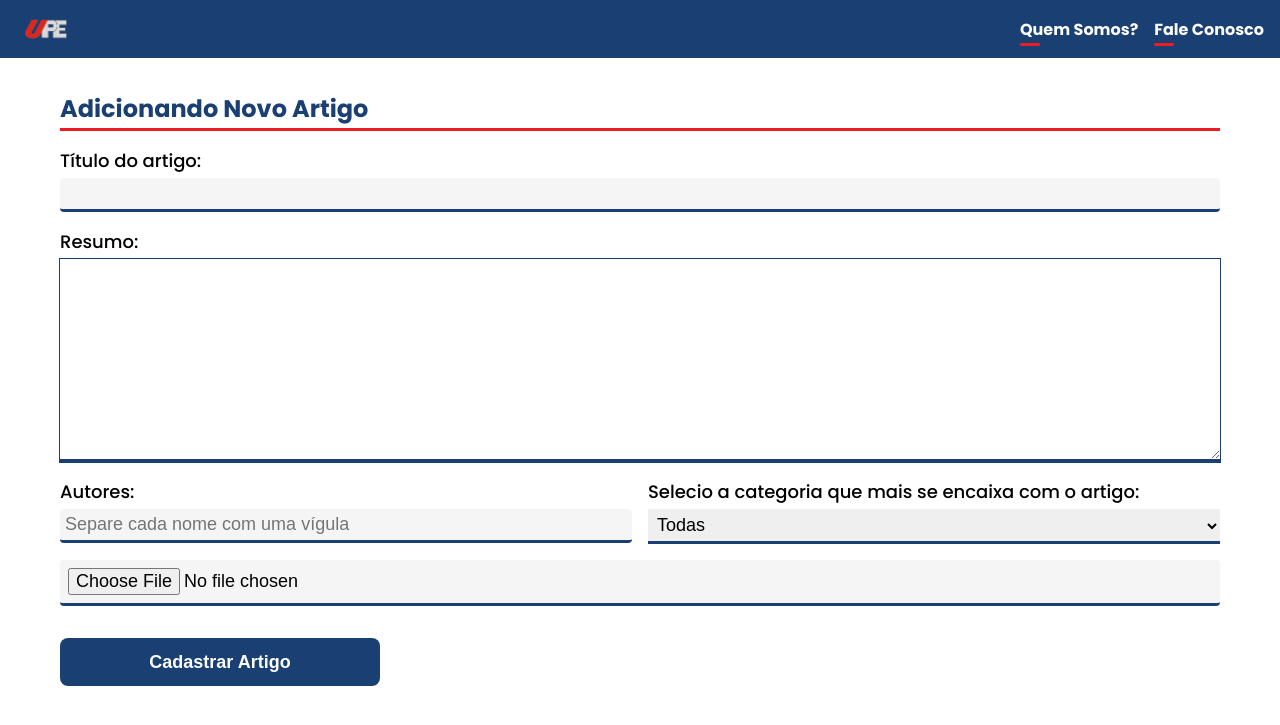
After one commit to AndreDutraDEV/site-pesquisacientifica-UPE, a PHP site: page /FREELANCERS/pages/adminPage.php in a window 1280 px wide. The commit adds this page. Shown: the top 725 px of the page. Run offline with PHP 8.4, Linux system fonts and the light colour scheme; data that the repository does not hold is empty.

Commit message:
feat: IMplementação da pagina de cadastro junto com melhoerias no estilo e algumas correções

```diff
--- a/assets/css/style.css
+++ b/assets/css/style.css
@@ -113,6 +113,10 @@ label {
 
 /* Reusables Class */
 
+select {
+    font-size: 18px;
+}
+
 .detail_text {
     font-weight: 700;
 }
@@ -196,6 +200,21 @@ label {
 
 .form_input:focus {
     outline: 1px solid var(--primary-color);
+    border-bottom-color: var(--accent-color);
+}
+
+.form_area {
+    border: none;
+    outline: none;
+    border: none;
+    border-bottom: 3px solid var(--primary-color);
+    padding: 5px;
+    outline: 1px solid var(--primary-color);
+    font-size: 16px;
+}
+
+.form_area:focus {
+    outline: 1px solid var(--accent-color);
     border-bottom-color: var(--accent-color);
 }
 
@@ -359,7 +378,7 @@ nav {
 .item_showcase {
     width: 100%;
     height: 100%;
-    /* min-width: 280px; */
+    min-width: 300px;
     max-width: 320px;
     padding: 0.8rem;
     display: flex;
@@ -404,7 +423,7 @@ nav {
     max-height: 6em;
 }
 
-.view_item_btn {
+.btn_primary {
     width: 100%;
     max-width: 320px;
     height: 48px;
@@ -463,3 +482,48 @@ nav {
     object-fit: contain;
     border-radius: var(--radius-2);
 }
+
+/* Pag of register new Article */
+
+.article_form_reg {
+    width: 100%;
+    display: grid;
+    grid-template-columns: 1fr 1fr;
+    gap: 16px;
+    grid-template-areas:
+        "title title"
+        "resum resum"
+        "authors categ"
+        "file file"
+        "btn btn"
+        ;
+}
+
+.title {
+    grid-area: title;
+    grid-column: span 2; /* Ocupa as duas colunas disponíveis */
+}
+
+.resum {
+    grid-area: resum;
+    grid-column: span 2; /* Ocupa as duas colunas disponíveis */
+}
+
+.file {
+    grid-area: file;
+    grid-column: span 2; /* Ocupa as duas colunas disponíveis */
+}
+
+.file input[type="file"] {
+    width: 100%;
+    padding: 8px;
+    box-sizing: border-box;
+    border: none;
+    outline: none;
+    border-bottom: 3px solid var(--primary-color);
+}
+
+.file input[type="file"]:focus {
+    outline: 1px solid var(--accent-color);
+    border-bottom-color: var(--accent-color);
+}
--- a/index.php
+++ b/index.php
@@ -48,7 +48,8 @@ $all_data_category = cAjax::getDadosFromTables('category');
 
                                 <div class="form_group">
                                     <label for="categ_filter">Categoria:</label>
-                                    <select type="date" name="categ_filter" id="categ_filter" class="form_input">
+                                    <select name="categ_filter" id="categ_filter" class="form_input">
+                                        <option value="1">Todas</option>
                                         <?php
                                         if (count($all_data_category) > 0) {
                                             foreach ($all_data_category as $key => $value) {
@@ -101,7 +102,7 @@ $all_data_category = cAjax::getDadosFromTables('category');
                                         <h4 class="title_item_list"><?php echo $data_article['title'] ?></h4>
                                         <p><span class="detail_text">Categoria: </span><?php echo $nameCategory ?></h4>
                                         <p class="min_description_item_list"><span class="detail_text">Resumo: </span><?php echo $data_article['resume'] ?></p>
-                                        <a href="pages/viewArticle.php?id=<?php echo $data_article['article_id'] ?>"><button class="view_item_btn">Ver Artigo</button></a>
+                                        <a href="pages/viewArticle.php?id=<?php echo $data_article['article_id'] ?>"><button class="btn_primary">Ver Artigo</button></a>
                                     </div>
                                 </div>
 
--- /dev/null
+++ b/pages/adminPage.php
@@ -0,0 +1,90 @@
+<?php
+
+require '../config/cAjax.php';
+
+$all_data_category = cAjax::getDadosFromTables('category');
+
+function base64ParaUrlImg($base64_string)
+{
+    $info = getimagesizefromstring(base64_decode($base64_string));
+    $mime_type = $info['mime'];
+
+    $base64_com_extensao = "data:{$mime_type};base64,{$base64_string}";
+
+    return $base64_com_extensao;
+}
+
+?>
+<!DOCTYPE html>
+<html lang="pt-br">
+
+<head>
+    <meta charset="UTF-8">
+    <meta name="viewport" content="width=device-width, initial-scale=1.0">
+    <title>Home | Pesquisa de Artigos | UPE Surubim</title>
+    <!-- Importação de estilos -->
+    <link rel="stylesheet" href="../assets/css/style.css">
+</head>
+
+<body>
+    <header>
+        <img src="../assets/images/logoUpeSemBack.png" alt="header_logo" class="logo-min">
+        <nav>
+            <ul class="nav_menu">
+                <li><a href="" class="link_nav_menu">Quem Somos?</a></li>
+                <li><a href="" class="link_nav_menu">Fale Conosco</a></li>
+            </ul>
+        </nav>
+    </header>
+    <main>
+        <section class="register_article_section">
+            <h3>Adicionando Novo Artigo</h3>
+            <div class="register_article_container">
+                <form action="" class="article_form_reg">
+                    <div class="form_group title">
+                        <label for="article_title_reg">Título do artigo:</label>
+                        <input type="text" id="article_title_reg" name="article_title_reg" class="form_input">
+                    </div>
+                    <div class="form_group resum">
+                        <label for="">Resumo:</label>
+                        <textarea name="resume_article_reg" id="resume_article_reg" cols="30" rows="10" class="form_area"></textarea>
+                    </div>
+                    <div class="form_group authors">
+                        <label for="authors_article_reg">Autores:</label>
+                        <input type="text" id="authors_article_reg" name="authors_article_reg" class="form_input" placeholder="Separe cada nome com uma vígula">
+                    </div>
+                    <div class="form_group categ">
+                        <label for="categ_article_reg">Selecio a categoria que mais se encaixa com o artigo:</label>
+                        <select type="date" name="categ_article_reg" id="categ_article_reg" class="form_input">
+                            <option value="1">Todas</option>
+                            <?php
+                            if (count($all_data_category) > 0) {
+                                foreach ($all_data_category as $key => $value) {
+                                    echo '<option value="' . $value['id'] . '">' . $value['name'] . '</option>';
+                                }
+                            }
+                            ?>
+                        </select>
+                    </div>
+                    <div class="form_group file">
+                        <input type="file" class="input_file_article_reg">
+                    </div>
+                    <button class="btn_primary btn">Cadastrar Artigo</button>
+                </form>
+            </div>
+        </section>
+    </main>
+
+    <script src="../assets/js/main.js"></script>
+
+    <script>
+        function openPDF(pdfUrl) {
+            window.open(pdfUrl, '_blank');
+            setTimeout(function() {
+                location.reload();
+            }, 1000);
+        }
+    </script>
+</body>
+
+</html>
--- a/pages/search.php
+++ b/pages/search.php
@@ -7,6 +7,8 @@ $all_data_category = cAjax::getDadosFromTables('category');
 $textSearch = ($_SERVER["REQUEST_METHOD"] == "POST" && isset($_POST["search_bar_main"])) ? $_POST["search_bar_main"] : array();
 
 $responseSearch = cAjax::getSearch('articles', 'title', $textSearch);
+
+$textSearch = @$_POST['search_bar_main'];
 
 ?>
 <!DOCTYPE html>
@@ -66,7 +68,7 @@ $responseSearch = cAjax::getSearch('articles', 'title', $textSearch);
                         <div class="search_main form_group">
                             <label for="search_bar_main">Faça sua busca aqui:</label>
                             <div class="search_bar">
-                                <input type="text" class="form_input" id="search_bar_main" name="search_bar_main" placeholder="Digite a busca...">
+                                <input type="text" class="form_input" id="search_bar_main" name="search_bar_main" placeholder="Digite a busca..." value="<?php echo $textSearch; ?>">
                                 <button type="submit" class="search_button_bar"><img src="../assets/icons/search-sharp.svg" alt="Buscar"></button>
                             </div>
                         </div>
@@ -102,7 +104,7 @@ $responseSearch = cAjax::getSearch('articles', 'title', $textSearch);
                                         <h4 class="title_item_list"><?php echo $data_article['title'] ?></h4>
                                         <p><span class="detail_text">Categoria: </span><?php echo $nameCategory ?></h4>
                                         <p class="min_description_item_list"><span class="detail_text">Resumo: </span><?php echo $data_article['resume'] ?></p>
-                                        <a href="pages/viewArticle.php?id=<?php echo $data_article['article_id'] ?>"><button class="view_item_btn">Ver Artigo</button></a>
+                                        <a href="/site-pesquisacientifica-UPE/pages/viewArticle.php?id=<?php echo $data_article['article_id'] ?>"><button class="btn_primary">Ver Artigo</button></a>
                                     </div>
                                 </div>
 
```
Also changed, not shown: pages/viewArticle.php (+3 -4 lines).
